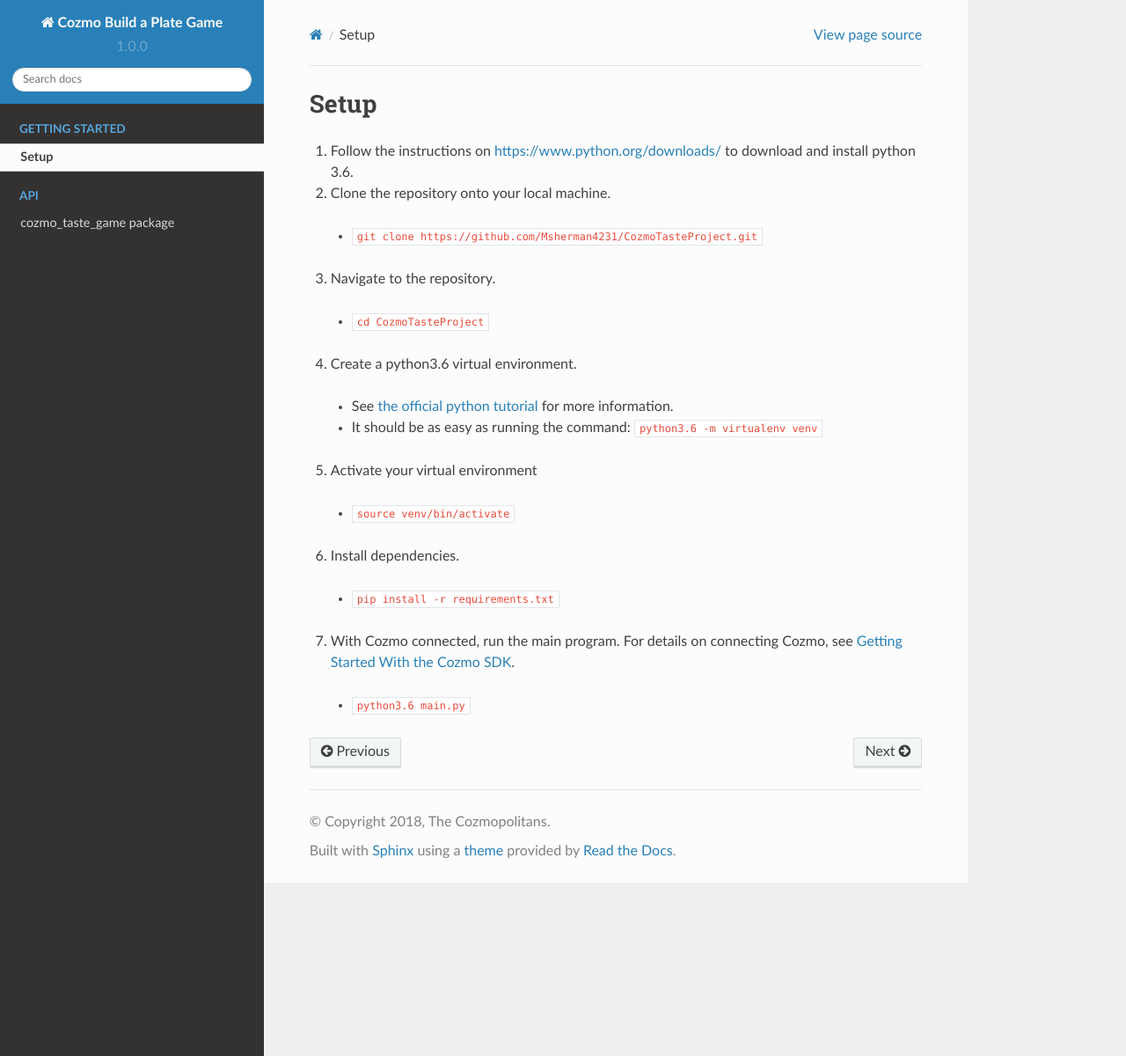
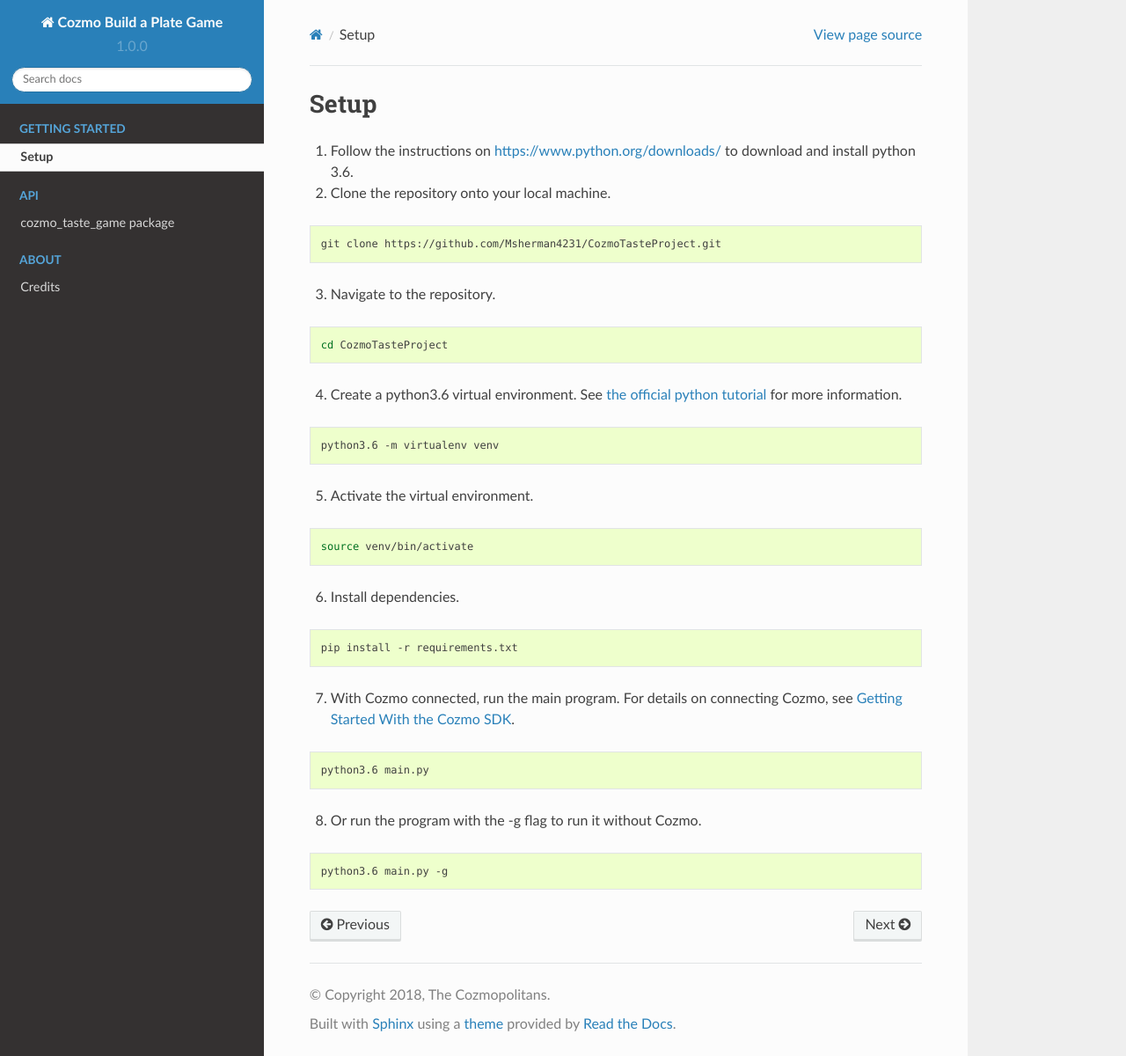
Before and after one commit to thejamiewyatt/CookingWithCozmo, a Sphinx documentation site: the page built from docs/setup.rst, in a window 1280 px wide and 1200 px high. Shown: the whole window at 88% size. Built offline with Sphinx 7.4.7 and the Read the Docs theme 2.0.0, drawn with Linux system fonts in a browser that asks for light colours.

Commit message:
Improve programmer's documentation

```diff
--- /dev/null
+++ b/docs/credits.rst
@@ -0,0 +1,5 @@
+Credits
+=======
+This project was produced by the Cozmopolitans: Alec Roques, Matt Sherman, Connor Ries,
+and Greg Held during the Spring 2018 semester at the University of
+Missouri - St. Louis for the St. Louis Science Center.
--- a/docs/setup.rst
+++ b/docs/setup.rst
@@ -5,26 +5,43 @@ Setup
 
 2. Clone the repository onto your local machine.
 
-  * ``git clone https://github.com/Msherman4231/CozmoTasteProject.git``
+.. code-block:: bash
+
+   git clone https://github.com/Msherman4231/CozmoTasteProject.git
 
 3. Navigate to the repository.
 
-  * ``cd CozmoTasteProject``
+.. code-block:: bash
 
-4. Create a python3.6 virtual environment.
+   cd CozmoTasteProject
 
-  * See `the official python tutorial <https://docs.python.org/3/tutorial/venv.html>`_ for more information.
-  * It should be as easy as running the command:
-    ``python3.6 -m virtualenv venv``
+4. Create a python3.6 virtual environment. See `the official python tutorial
+   <https://docs.python.org/3/tutorial/venv.html>`_ for more information.
 
-5. Activate your virtual environment
+.. code-block:: bash
 
-  *  ``source venv/bin/activate``
+   python3.6 -m virtualenv venv
+
+5. Activate the virtual environment.
+
+.. code-block:: bash
+
+   source venv/bin/activate
 
 6. Install dependencies.
 
-  * ``pip install -r requirements.txt``
+.. code-block:: bash
+
+   pip install -r requirements.txt
 
 7. With Cozmo connected, run the main program. For details on connecting Cozmo, see `Getting Started With the Cozmo SDK <http://cozmosdk.anki.com/docs/getstarted.html>`_.
 
-  * ``python3.6 main.py``
+.. code-block:: bash
+
+   python3.6 main.py
+
+8. Or run the program with the -g flag to run it without Cozmo.
+
+.. code-block:: bash
+
+   python3.6 main.py -g
```
Also changed, not shown: docs/index.rst (+4 -6 lines).
